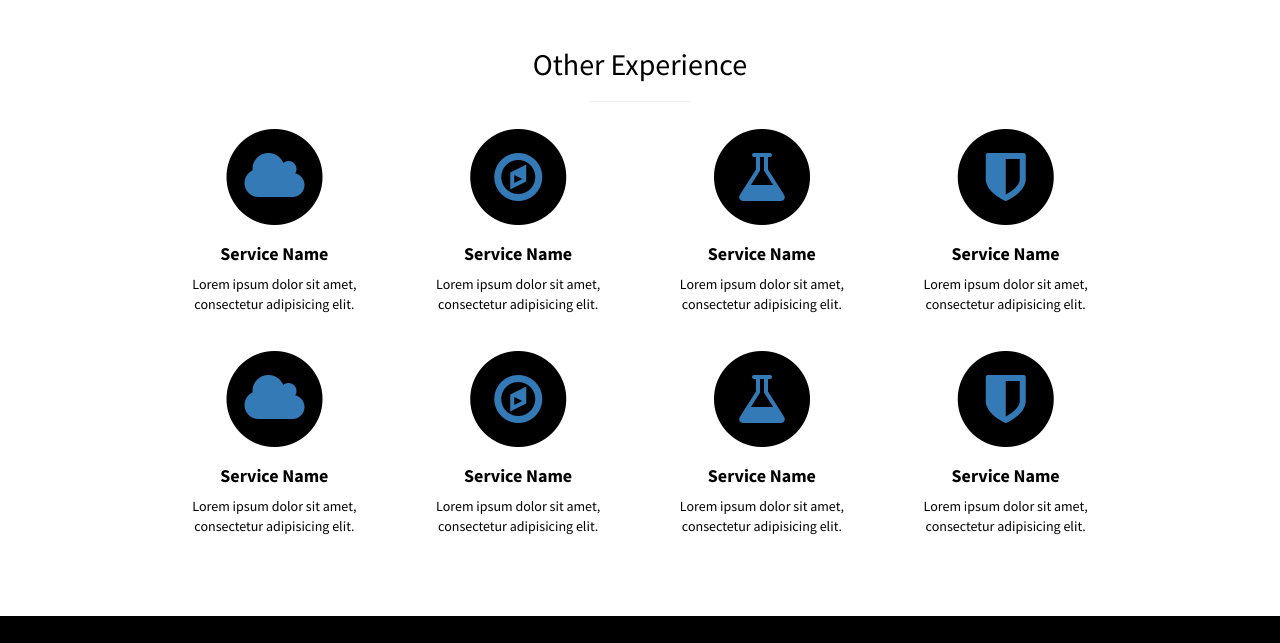
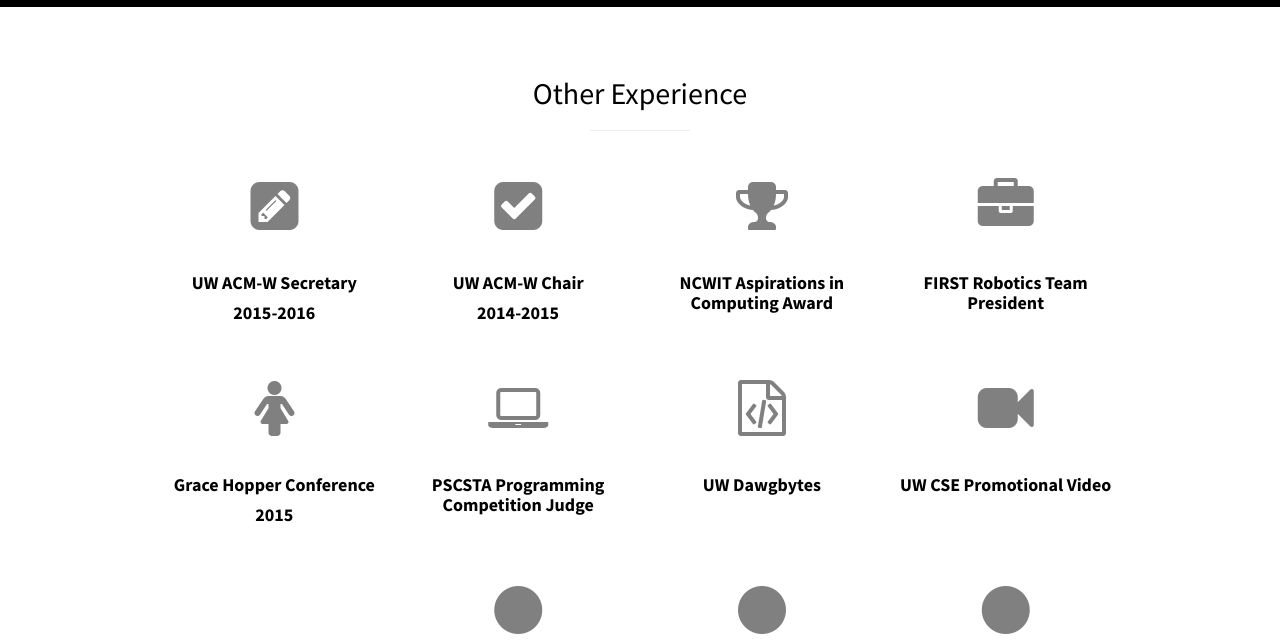
Before and after one commit to kristiyg/kristiyg.github.io, a plain HTML site: page index.html in a window 1280 px wide. Shown: the part 1930-2573 px from the top of the page. Drawn offline with Linux system fonts and the light colour scheme.

Commit message:
filled out some content and pics

```diff
--- a/css/stylish-portfolio.css
+++ b/css/stylish-portfolio.css
@@ -55,6 +55,9 @@
     left: 0;
     width: 50px;
     height: 50px;
+}
+.navIcons {
+	color: white;
 }
 
 #sidebar-wrapper {
@@ -164,6 +167,9 @@
 .service-item {
     margin-bottom: 30px;
 }
+.fa {
+	color: grey;
+}
 
 /* Projects */
 .projects {
@@ -191,8 +197,10 @@
 	color: white;
 }
 
-
 /*Carousel*/
+.carousel-caption > a > h1 {
+	color: white;
+}
 .carousel, .item, .active {
     height: 100%;
 }
@@ -211,11 +219,11 @@
 	background-color: black;*/
 }
 #slide1 {
-	background: url(../img/kg_25.jpg) no-repeat center center scroll;
+	background: url(../img/kg_20.jpg) no-repeat center center scroll;
 }
 #slide2 {
 	background: url(../img/skyline4.jpg) no-repeat center center scroll;
 }
 #slide3 {
-	background: url(../img/skyline1.jpg) no-repeat center center scroll;
+	background: url(../img/myschool2.jpg) no-repeat center center scroll;
 }
--- a/index.html
+++ b/index.html
@@ -20,7 +20,7 @@
 
 	<body>
 		<!-- Get Home -->
-		<a id="navhome" href="#top" class="btn btn-lg toggle"><i class="fa fa-home fa-stack-2x"></i></a>
+		<a id="navhome" href="#top" class="btn btn-lg toggle" class="navIcons"><i class="fa fa-home fa-stack-2x"></i></a>
 
 		<!-- Navigation -->
 		<a id="menu-toggle" href="#" class="btn btn-lg toggle"><i class="fa fa-bars"></i></a>
@@ -61,13 +61,13 @@
 				<div class="item">
 					<div id="slide2" class="fill"></div>
 					<div class="carousel-caption">
-						<h2>My City</h2>
+						<h2>Seattle</h2>
 					</div>
 				</div>
 				<div class="item">
 					<div id="slide3" class="fill"></div>
 					<div class="carousel-caption">
-						<h2>Caption 3</h2>
+						<h2>University of Washington</h2>
 					</div>
 				</div>
 			</div>
@@ -80,7 +80,7 @@
 					<div class="col-lg-12 text-center">
 						<h2>About</h2>
 						<hr class="small">
-						<p class="lead">Hi, I am Kristi. I am a junior at the University of Washington studying computer science. Currently I am full time student, secretary of ACM-W (Association of Computing Machinery women's chapter), and sisterhood chair of Phi Sigma Rho.</p>
+						<p class="lead">Hi, I'm Kristi. I am a junior at the University of Washington studying computer science. Currently I am a full time student, secretary of ACM-W (Association of Computing Machinery women's chapter), and sisterhood chair of Phi Sigma Rho, the engineering sorority. This summer I am looking for an internship in software development.</p>
 					</div>
 				</div>
 			</div>
@@ -96,28 +96,28 @@
 						<div class="row">
 							<div class="col-md-6">
 								<div class="projects-item">
-									<a href="#">
+									<a>
 										<img class="img-projects img-responsive" src="img/geocaching2.jpg">
 									</a>
 								</div>
 							</div>
 							<div class="col-md-6">
 								<div class="projects-item">
-									<a href="#">
+									<a>
 										<img class="img-projects img-responsive" src="img/geocaching1.jpg">
 									</a>
 								</div>
 							</div>
 							<div class="col-md-6">
 								<div class="projects-item">
-									<a href="#">
+									<a>
 										<img class="img-projects img-responsive" src="img/dubhacks.jpg">
 									</a>
 								</div>
 							</div>
 							<div class="col-md-6">
 								<div class="projects-item">
-									<a href="#">
+									<a>
 										<img class="img-projects img-responsive" src="img/research.jpg">
 									</a>
 								</div>
@@ -129,7 +129,7 @@
 
 		</section>
 
-		<!-- Services -->
+		<!-- Experience -->
 		<section id="services" class="services bg-primary">
 			<div class="container">
 				<div class="row text-center">
@@ -140,50 +140,40 @@
 							<div class="col-md-3 col-sm-6">
 								<div class="service-item">
 									<span class="fa-stack fa-4x">
-									<i class="fa fa-circle fa-stack-2x"></i>
-									<i class="fa fa-cloud fa-stack-1x text-primary"></i>
-								</span>
-									<h4>
-										<strong>Service Name</strong>
-									</h4>
-									<p>Lorem ipsum dolor sit amet, consectetur adipisicing elit.</p>
-
+										<i class="fa fa-pencil-square fa-stack-1x text-primary"></i>
+									</span>
+									<h4><strong>UW ACM-W Secretary</strong></h4>
+									<h4><strong>2015-2016</strong></h4>
+									<p></p>
 								</div>
 							</div>
 							<div class="col-md-3 col-sm-6">
 								<div class="service-item">
 									<span class="fa-stack fa-4x">
-									<i class="fa fa-circle fa-stack-2x"></i>
-									<i class="fa fa-compass fa-stack-1x text-primary"></i>
+									<i class="fa fa-check-square fa-stack-1x text-primary"></i>
 								</span>
-									<h4>
-										<strong>Service Name</strong>
-									</h4>
-									<p>Lorem ipsum dolor sit amet, consectetur adipisicing elit.</p>
+									<h4><strong>UW ACM-W Chair</strong></h4>
+									<h4><strong>2014-2015</strong></h4>
+									<p></p>
 								</div>
 							</div>
 							<div class="col-md-3 col-sm-6">
 								<div class="service-item">
 									<span class="fa-stack fa-4x">
-									<i class="fa fa-circle fa-stack-2x"></i>
-									<i class="fa fa-flask fa-stack-1x text-primary"></i>
+									<!--<i class="fa fa-circle fa-stack-2x"></i>-->
+									<i class="fa fa-trophy fa-stack-1x text-primary"></i>
 								</span>
-									<h4>
-										<strong>Service Name</strong>
-									</h4>
-									<p>Lorem ipsum dolor sit amet, consectetur adipisicing elit.</p>
+									<h4><strong>NCWIT Aspirations in Computing Award</strong></h4>
+									<p></p>
 								</div>
 							</div>
 							<div class="col-md-3 col-sm-6">
 								<div class="service-item">
 									<span class="fa-stack fa-4x">
-									<i class="fa fa-circle fa-stack-2x"></i>
-									<i class="fa fa-shield fa-stack-1x text-primary"></i>
+									<i class="fa fa-briefcase fa-stack-1x text-primary"></i>
 								</span>
-									<h4>
-										<strong>Service Name</strong>
-									</h4>
-									<p>Lorem ipsum dolor sit amet, consectetur adipisicing elit.</p>
+									<h4><strong>FIRST Robotics Team President</strong></h4>
+									<p></p>
 								</div>
 							</div>
 						</div>
@@ -191,49 +181,76 @@
 							<div class="col-md-3 col-sm-6">
 								<div class="service-item">
 									<span class="fa-stack fa-4x">
-									<i class="fa fa-circle fa-stack-2x"></i>
-									<i class="fa fa-cloud fa-stack-1x text-primary"></i>
-								</span>
-									<h4>
-										<strong>Service Name</strong>
-									</h4>
-									<p>Lorem ipsum dolor sit amet, consectetur adipisicing elit.</p>
+										<i class="fa fa-female fa-stack-1x text-primary"></i>
+									</span>
+									<h4><strong>Grace Hopper Conference</strong></h4>
+									<h4><strong>2015</strong></h4>
+									<p></p>
 								</div>
 							</div>
 							<div class="col-md-3 col-sm-6">
 								<div class="service-item">
 									<span class="fa-stack fa-4x">
-									<i class="fa fa-circle fa-stack-2x"></i>
-									<i class="fa fa-compass fa-stack-1x text-primary"></i>
+									<i class="fa fa-laptop fa-stack-1x text-primary"></i>
 								</span>
-									<h4>
-										<strong>Service Name</strong>
-									</h4>
-									<p>Lorem ipsum dolor sit amet, consectetur adipisicing elit.</p>
+									<h4><strong>PSCSTA Programming Competition Judge</strong></h4>
+									<p></p>
 								</div>
 							</div>
 							<div class="col-md-3 col-sm-6">
 								<div class="service-item">
 									<span class="fa-stack fa-4x">
-									<i class="fa fa-circle fa-stack-2x"></i>
-									<i class="fa fa-flask fa-stack-1x text-primary"></i>
-								</span>
-									<h4>
-										<strong>Service Name</strong>
-									</h4>
-									<p>Lorem ipsum dolor sit amet, consectetur adipisicing elit.</p>
+										<i class="fa fa-file-code-o fa-stack-1x text-primary"></i>
+									</span>
+									<h4><strong>UW Dawgbytes</strong></h4>
+									<p></p>
 								</div>
 							</div>
 							<div class="col-md-3 col-sm-6">
 								<div class="service-item">
 									<span class="fa-stack fa-4x">
-									<i class="fa fa-circle fa-stack-2x"></i>
-									<i class="fa fa-shield fa-stack-1x text-primary"></i>
+										<i class="fa fa-video-camera fa-stack-1x text-primary"></i>
+									</span>
+									<h4><strong>UW CSE Promotional Video</strong></h4>
+									<p></p>
+								</div>
+							</div>
+						</div>
+						<div class="row">
+							<div class="col-md-3 col-sm-6">
+								<div class="service-item">
+									<span class="fa-stack fa-4x">
+										<i class="fa fa-venus fa-stack-1x text-primary"></i>
+									</span>
+									<h4><strong>UW WiSE Conference</strong></h4>
+									<p></p>
+								</div>
+							</div>
+							<div class="col-md-3 col-sm-6">
+								<div class="service-item">
+									<span class="fa-stack fa-4x">
+									<i class="fa fa-circle fa-stack-1x text-primary"></i>
 								</span>
-									<h4>
-										<strong>Service Name</strong>
-									</h4>
-									<p>Lorem ipsum dolor sit amet, consectetur adipisicing elit.</p>
+									<h4><strong></strong></h4>
+									<p></p>
+								</div>
+							</div>
+							<div class="col-md-3 col-sm-6">
+								<div class="service-item">
+									<span class="fa-stack fa-4x">
+										<i class="fa fa-circle fa-stack-1x text-primary"></i>
+									</span>
+									<h4><strong></strong></h4>
+									<p></p>
+								</div>
+							</div>
+							<div class="col-md-3 col-sm-6">
+								<div class="service-item">
+									<span class="fa-stack fa-4x">
+										<i class="fa fa-circle fa-stack-1x text-primary"></i>
+									</span>
+									<h4><strong></strong></h4>
+									<p></p>
 								</div>
 							</div>
 						</div>
```
Also changed, not shown: img/huskies.jpg (added), img/kg_20.jpg (added), img/kg_25.jpg (deleted), img/myschool.jpg (added), img/myschool2.jpg (added), img/uw.jpg (added).
